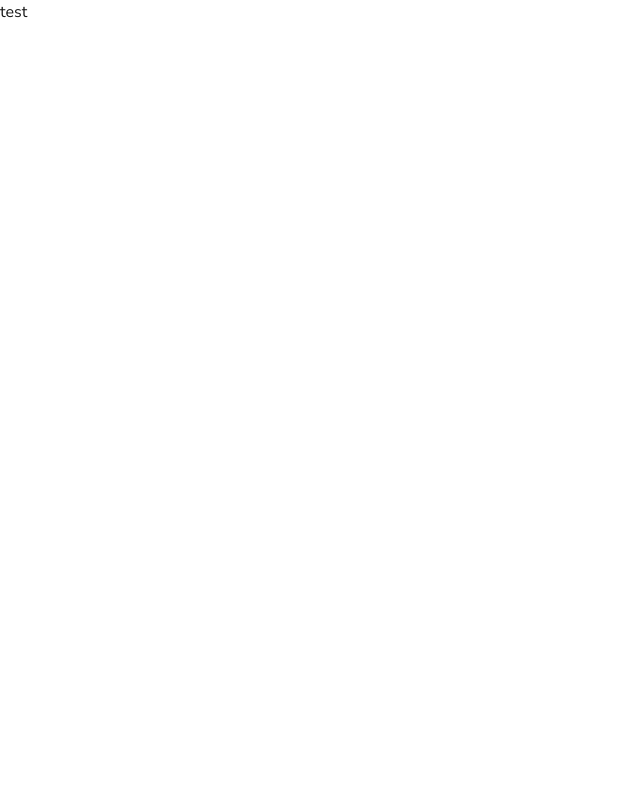
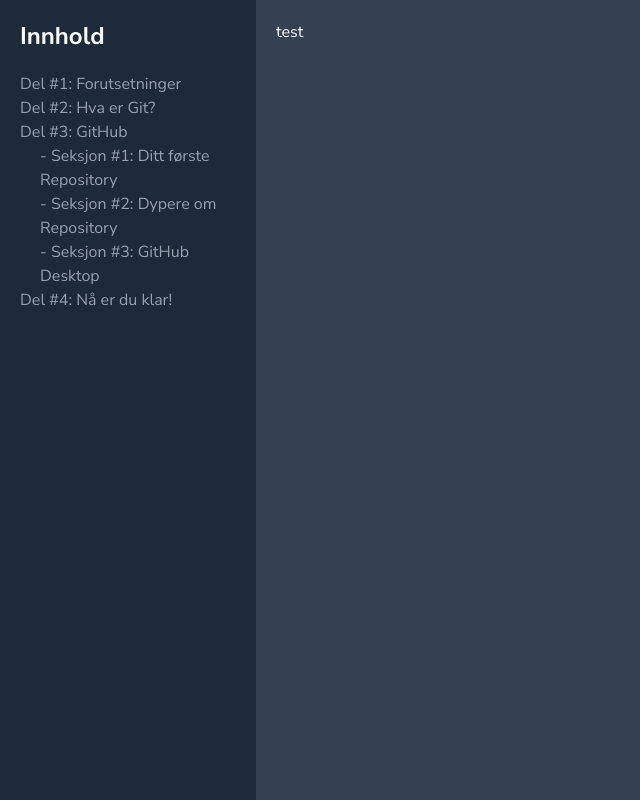
Before and after one commit to twomuchCatsriel/learngithub, a Next.js app in the folder learngithub/: page /learn in a window 1280 px wide. Shown: the whole page, without its empty margins (0-640 px from the left). Built offline with nearby package versions, Linux system fonts and the light colour scheme.

Commit message:
Add Content Section

```diff
--- a/learngithub/app/learn/page.tsx
+++ b/learngithub/app/learn/page.tsx
@@ -1,7 +1,28 @@
+import Link from "next/link";
 import React from "react";
+
+const subClass = "ml-5";
 
 export default function Learn(){
     return(
-        <h1>test</h1>
+        <div className="bg-gray-700 h-screen sm:flex text-white">
+            <div className="sm:w-1/5 p-5 bg-gray-800"> {/* Info Box */}
+                <h1 className="text-2xl font-bold">Innhold</h1>
+                <div className=" flex flex-col mt-5 text-gray-400">
+                    <Link href={"#test"}>Del #1: Forutsetninger</Link>
+                    <Link href={"#test"}>Del #2: Hva er Git?</Link>
+                    <Link href={"#test"}>Del #3: GitHub</Link>
+                    <Link href={"#test"} className={subClass}>- Seksjon #1: Ditt første Repository</Link>
+                    <Link href={"#test"} className={subClass}>- Seksjon #2: Dypere om Repository</Link>
+                    <Link href={"#test"} className={subClass}>- Seksjon #3: GitHub Desktop</Link>
+                    <Link href={"#test"}>Del #4: Nå er du klar!</Link>
+                </div>
+            </div>
+
+            <div className="sm:w-2/3 sm:w-4/5 h-screen p-5 bg-gray-700"> {/* Learn */}
+                <h1>test</h1>
+            </div>
+
+        </div>
     )
 }
```
